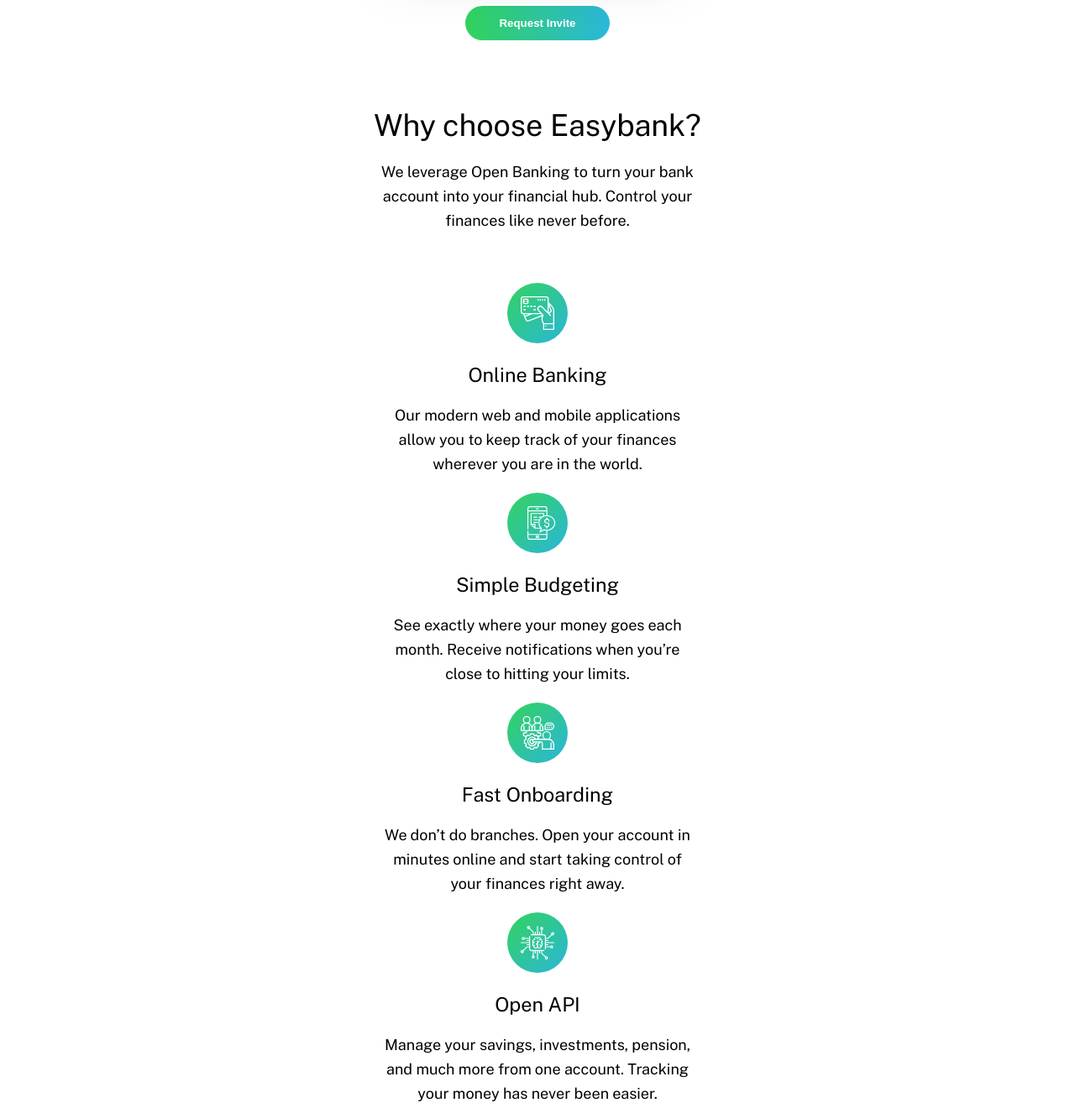
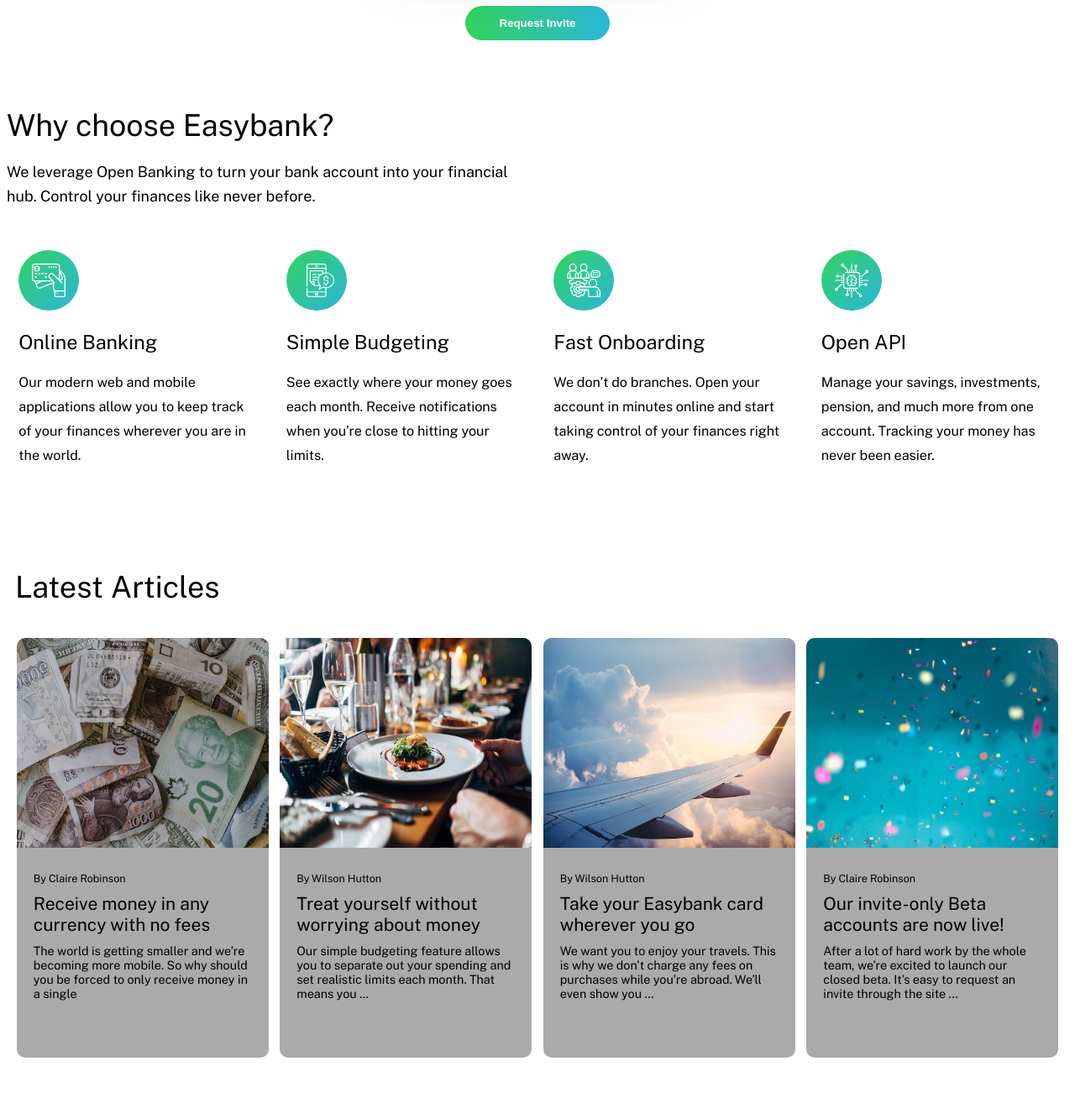
Before and after one commit to Tim5583/easybank-landing-page, a website: page index.html in a window 1280 px wide. Shown: the part 1360-2680 px from the top of the page at 84% size. Drawn offline with nearby package versions, Linux system fonts and the light colour scheme.

Commit message:
finish latest articles and why choose desktop styles

```diff
--- a/index.html
+++ b/index.html
@@ -109,7 +109,7 @@
           <h3 class="latestArticle-col-header"><a href="/">Receive money in any currency with no fees</a></h3>
           <p class="latestArticle-col-discription">
             The world is getting smaller and we’re becoming more mobile. So
-            why should you be forced to only receive money in a single …
+            why should you be forced to only receive money in a single
           </p>
         </div>
 
--- a/scss/_latestArticle.scss
+++ b/scss/_latestArticle.scss
@@ -1,5 +1,6 @@
 .latestArticle {
     padding: 0 10px;
+    margin-top: 50px;
     text-align: center;
     &-header {
         font-weight: 400;
@@ -25,6 +26,7 @@
         img {
             width: 100%;
             margin-bottom: 25px;
+            height: 250px;
         }
 
         &-Author {
@@ -44,7 +46,29 @@
 
         &-discription {
             padding: 0 20px;
-            font-size: .9rem;
+            font-size: .8rem;
         }
     }
 }
+
+@media (min-width: 800px) {
+    .latestArticle {
+        max-width: 1264px;
+        margin: 50px auto 0;
+        &-row {
+            display: flex;
+            justify-content: space-between;
+            align-items: center;
+            flex-wrap: wrap;
+        }
+
+        &-header {
+            text-align: left;
+        }
+
+        &-col {
+            width: 300px;
+            height: 500px;
+        }
+    }
+}
--- a/scss/_nav.scss
+++ b/scss/_nav.scss
@@ -8,3 +8,7 @@
         display: none;
     }
 }
+
+@media (max-width: 800px) {
+
+}
--- a/scss/_whyChoose.scss
+++ b/scss/_whyChoose.scss
@@ -19,6 +19,7 @@
     &-col {
         max-width: 380px;
         margin: auto;
+        padding: 0 10px;
         &-icon {
             margin: 20px auto;
         }
@@ -31,6 +32,36 @@
 
         &-discription {
             line-height: 29px;
+            font-size: .9rem;
         }
     }
 }
+
+@media (min-width: 800px) {
+    .why-choose {
+        max-width: 1264px;
+        margin: auto;
+        &-row {
+            display: flex;
+            align-items: center;
+            gap: 10px;
+        }
+
+        &-header {
+            text-align: left;
+        }
+
+        &-discription {
+            text-align: left;
+            margin: 0 0 30px 0;
+            max-width: 50%;
+        }
+
+        &-col {
+            width: 300px;
+            height: 350px;
+            text-align: left;
+            // background-color: red;
+        }
+    }
+}
```
Also changed, not shown: css/style.css.
